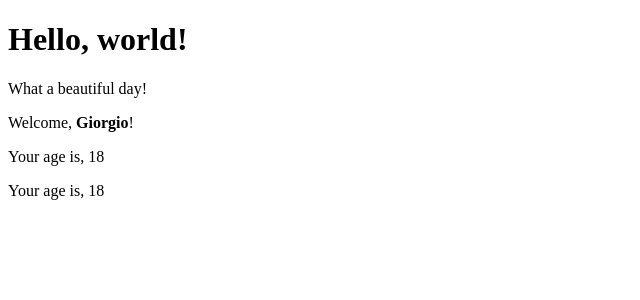
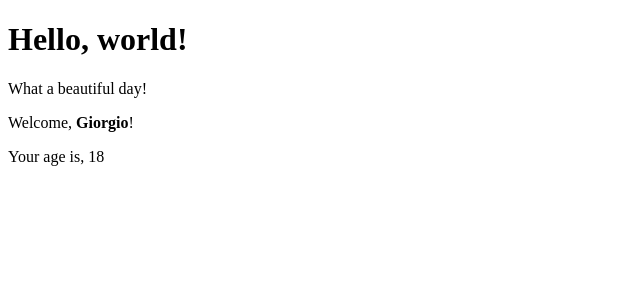
Before and after one commit to AlessandroOnnis/react-exercises, a React (Create React App) app: page / in a window 1280 px wide. Shown: the top 300 px of the page, without its empty margins (0-640 px from the left). Built offline with nearby package versions, Linux system fonts and the light colour scheme.

Commit message:
fix: props-05 component Age

```diff
--- a/src/App.js
+++ b/src/App.js
@@ -1,14 +1,13 @@
 import React from 'react';
 import { Hello } from './components/hello';
 import { Welcome } from './components/welcome';
-const user = 'Giorgio'
 
 class App extends React.Component {
   render() {
     return (
     <div>
       <Hello/>
-      <Welcome name={user} age="18"/>
+      <Welcome name={<strong>Giorgio</strong>} age={18}/>
     </div>
     )
   };
--- /dev/null
+++ b/src/components/age.js
@@ -0,0 +1,7 @@
+import React from "react"
+
+export class Age extends React.Component {
+    render(){
+        return <p>Your age is, {this.props.age}</p>
+    }
+}
--- a/src/components/welcome.js
+++ b/src/components/welcome.js
@@ -1,25 +1,14 @@
 import React from "react"
+import { Age } from "./age"
 
 //===Esecuzione esercizio===setting default value
 export class Welcome extends React.Component{
     render(){
         return (
         <>
-            <p>Welcome, {<strong>{this.props.name?this.props.name: 'nome di default'}</strong>}!</p>
+            <p>Welcome, {this.props.name?this.props.name: 'nome di default'}!</p>
             <Age age={this.props.age}/>
-            <p>{AgeDue(this.props.age)} </p>
         </>
         )
     }
 }
-function Age(props) {
-    return <p>Your age is, {props.age}</p>
-}
-
-//quale dei due conviene?
-//===Esercizio Props-05====Metodo due
-function AgeDue(props){
-    return <>Your age is, {props}</>
-}
-
-//========
```
